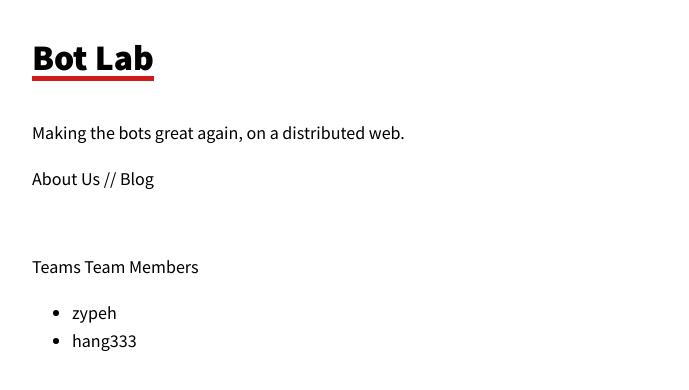
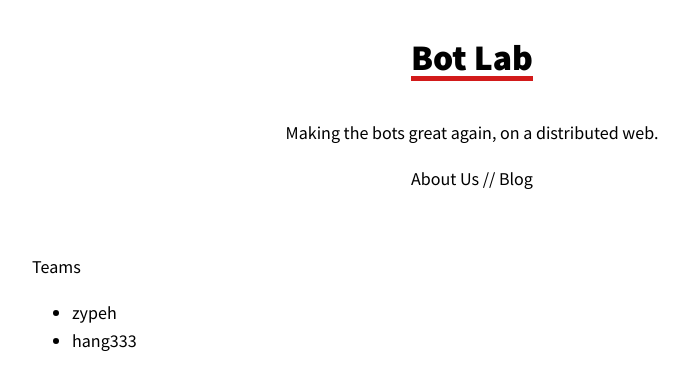
Before and after one commit to sooxiaotong/botlab.github.io, a plain HTML site: page index.html in a window 1280 px wide. Shown: the whole page, without its empty margins (168-857 px from the left). Drawn offline with Linux system fonts and the light colour scheme.

Commit message:
botlab.github.io initialization

```diff
--- a/index.html
+++ b/index.html
@@ -13,6 +13,7 @@
   <body>
     <div class="wrapper">
       <div class="s-wrapper">
+        <div class="col">
           <div class="header">
             <a href="/"><h3>Bot Lab</h3></a>
           </div>
@@ -23,12 +24,11 @@
             <a href="/blog">Blog</a>
           </div>
         </div>
+      </div>
 
 
 
       <h1 id="teams">Teams</h1>
-      <h2 id="team-members">Team Members</h2>
-
       <ul>
 <li>zypeh</li>
 <li>hang333</li>
```
Lines whose indentation alone changed are shown as unchanged.
